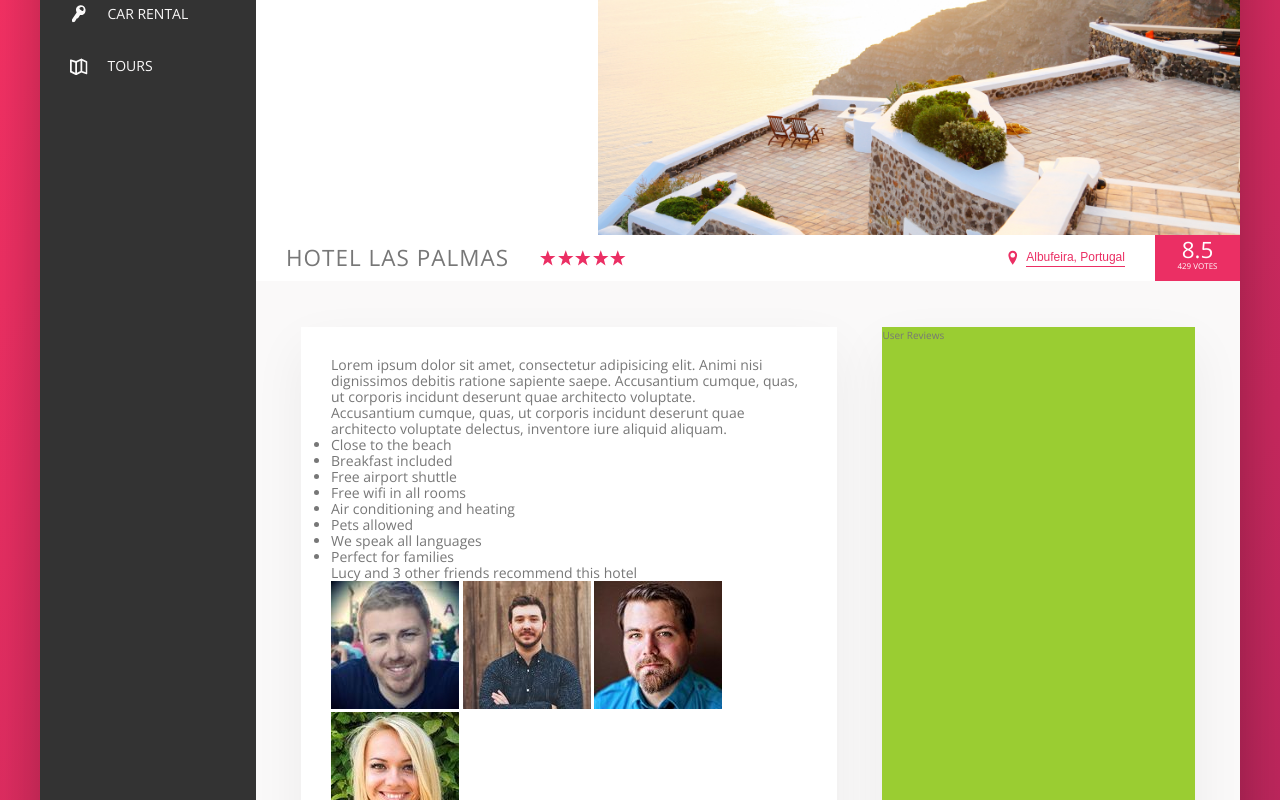
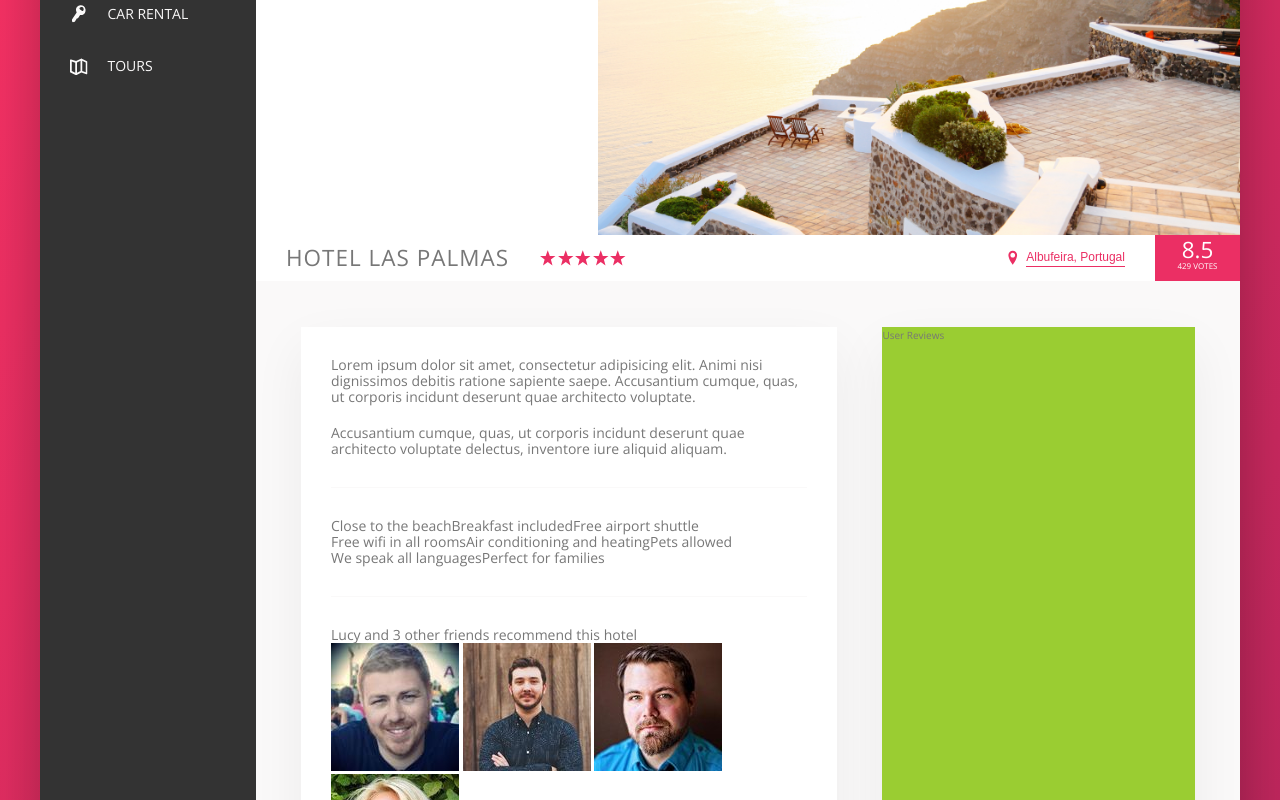
Before and after one commit to JohnPaulFich/trillo, a website: page index.html in a window 1280 px wide. Shown: the part 300-1100 px from the top of the page. Drawn offline with nearby package versions, Linux system fonts and the light colour scheme.

Commit message:
list start

```diff
--- a/sass/_components.scss
+++ b/sass/_components.scss
@@ -326,3 +326,32 @@
 		box-shadow: none;
 	}
 }
+
+////////////////////////////////////
+// PARAGRAPH
+
+.paragraph:not(:last-of-type) {
+	margin-bottom: 2rem;
+}
+
+
+////////////////////////////////////
+// LIST
+
+.list {
+	list-style: none;
+	margin: 3rem 0;
+	padding: 3rem 0;
+	border-top: var(--line);
+	border-bottom: var(--line);
+	display: flex;
+	flex-wrap: wrap;
+
+	&__items {
+		flex: 0 0 50%;
+	}
+}
+
+
+////////////////////////////////////
+// RECOMMEND
```
Also changed, not shown: css/style.css.
